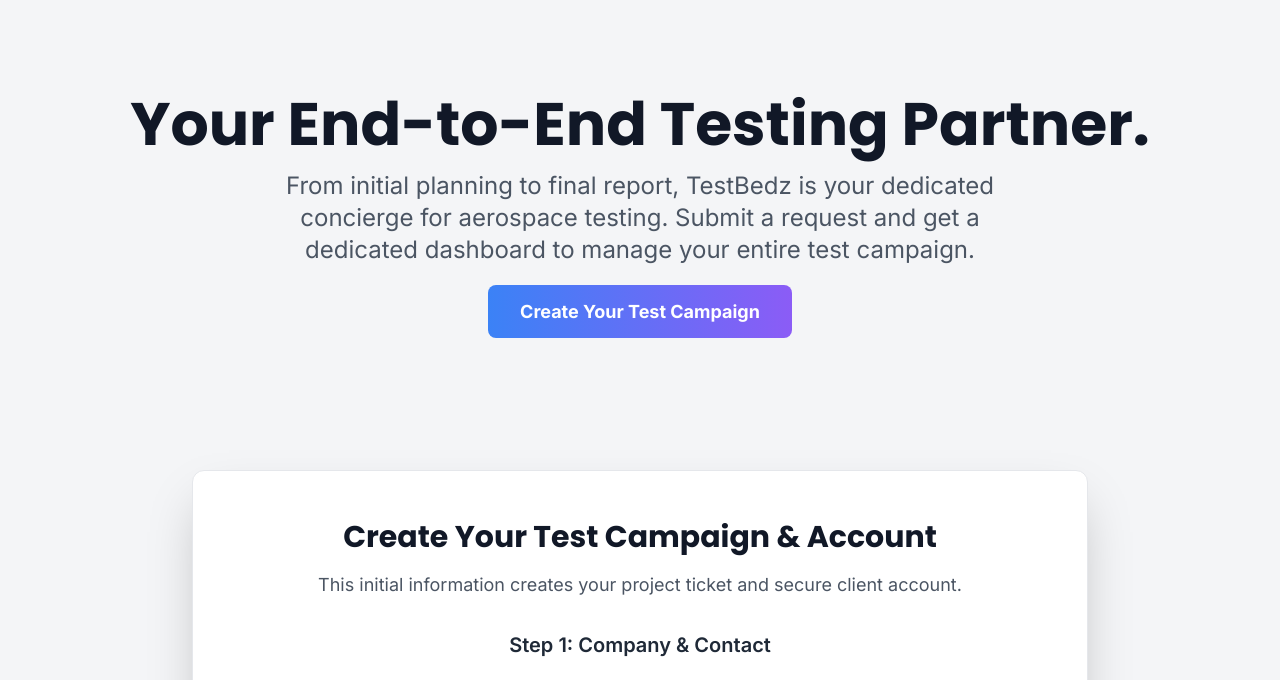
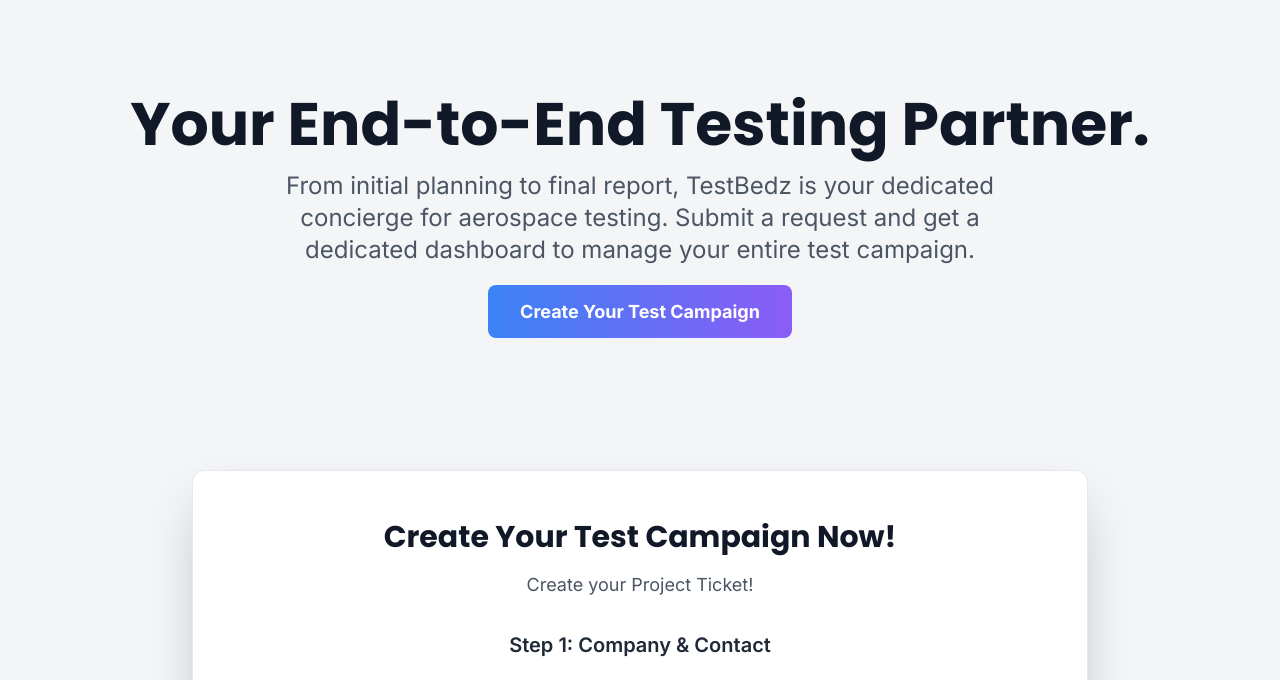
Before and after one commit to msehgal001/tb3, a plain HTML site: page index.html in a window 1280 px wide. Shown: the part 74-754 px from the top of the page. Drawn offline with nearby package versions, Linux system fonts and the light colour scheme.

Commit message:
Update index.html

```diff
--- a/index.html
+++ b/index.html
@@ -45,12 +45,12 @@
                 <section id="rfq-form" class="py-20">
                     <div class="container mx-auto px-6">
                         <div class="bg-white max-w-4xl mx-auto p-8 md:p-12 rounded-xl shadow-2xl border border-gray-200">
-                            <h2 class="font-poppins text-3xl font-bold text-center text-gray-900 mb-4">Create Your Test Campaign & Account</h2>
-                            <p class="text-lg text-center text-gray-600 mb-8">This initial information creates your project ticket and secure client account.</p>
+                            <h2 class="font-poppins text-3xl font-bold text-center text-gray-900 mb-4">Create Your Test Campaign Now!</h2>
+                            <p class="text-lg text-center text-gray-600 mb-8">Create your Project Ticket!</p>
                             <form id="signup-form">
                                 <div class="form-step active"><h3 class="font-semibold text-xl mb-6 text-center">Step 1: Company & Contact</h3><div class="space-y-6"><div><label for="CompanyName" class="block text-sm font-medium text-gray-700">Company Name</label><input type="text" name="CompanyName" required class="mt-1 block w-full border-gray-300 rounded-md shadow-sm"></div><div><label for="ContactName" class="block text-sm font-medium text-gray-700">Your Full Name</label><input type="text" name="ContactName" required class="mt-1 block w-full border-gray-300 rounded-md shadow-sm"></div><div><label for="ContactEmail" class="block text-sm font-medium text-gray-700">Contact Email</label><input type="email" name="ContactEmail" required class="mt-1 block w-full border-gray-300 rounded-md shadow-sm"></div><div><label for="ZipCode" class="block text-sm font-medium text-gray-700">Preferred Testing Area (Zip Code)</label><input type="text" name="ZipCode" required class="mt-1 block w-full border-gray-300 rounded-md shadow-sm"></div></div></div>
                                 <div class="form-step"><h3 class="font-semibold text-xl mb-6 text-center">Step 2: Project Overview</h3><div class="space-y-6"><div><label for="TestBackground" class="block text-sm font-medium text-gray-700">Test Background</label><textarea name="TestBackground" rows="3" required class="mt-1 block w-full border-gray-300 rounded-md shadow-sm" placeholder="Briefly describe your project and what you're trying to achieve."></textarea></div><div><label for="TestPurpose" class="block text-sm font-medium text-gray-700">Purpose of Test</label><textarea name="TestPurpose" rows="3" required class="mt-1 block w-full border-gray-300 rounded-md shadow-sm" placeholder="e.g., Qualification for launch, developmental testing, model correlation..."></textarea></div></div></div>
-                                <div class="form-step"><h3 class="font-semibold text-xl mb-6 text-center">Step 3: Asset & Schedule</h3><div class="space-y-6"><div class="grid grid-cols-2 gap-4"><div><label for="ArticleDimensions" class="block text-sm font-medium text-gray-700">Asset Dimensions (cm)</label><input type="text" name="ArticleDimensions" placeholder="e.g., 30x20x10" required class="mt-1 block w-full border-gray-300 rounded-md shadow-sm"></div><div><label for="ArticleWeight" class="block text-sm font-medium text-gray-700">Asset Weight (kg)</label><input type="number" name="ArticleWeight" placeholder="e.g., 5" required class="mt-1 block w-full border-gray-300 rounded-md shadow-sm"></div></div><div><label for="DesiredStartDate" class="block text-sm font-medium text-gray-700">Estimated Start Date</label><input type="date" name="DesiredStartDate" class="mt-1 block w-full border-gray-300 rounded-md shadow-sm"></div><div><label for="EstDuration" class="block text-sm font-medium text-gray-700">Estimated Duration (days)</label><input type="number" name="EstDuration" class="mt-1 block w-full border-gray-300 rounded-md shadow-sm" placeholder="e.g., 3"></div><div class="flex items-center"><input type="checkbox" id="duration-na" name="duration-na" class="h-4 w-4 text-blue-600 border-gray-300 rounded"><label for="duration-na" class="ml-2 block text-sm text-gray-900">I'm not sure / N/A</label></div></div></div>
+                                <div class="form-step"><h3 class="font-semibold text-xl mb-6 text-center">Step 3: Asset & Schedule</h3><div class="space-y-6"><div class="grid grid-cols-2 gap-4"><div><label for="ArticleDimensions" class="block text-sm font-medium text-gray-700">Asset Dimensions (cm)</label><input type="text" name="ArticleDimensions" placeholder="e.g., 30x20x10" required class="mt-1 block w-full border-gray-300 rounded-md shadow-sm"></div><div><label for="ArticleWeight" class="block text-sm font-medium text-gray-700">Asset Mass (kg)</label><input type="number" name="ArticleWeight" placeholder="e.g., 5" required class="mt-1 block w-full border-gray-300 rounded-md shadow-sm"></div></div><div><label for="DesiredStartDate" class="block text-sm font-medium text-gray-700">Estimated Start Date</label><input type="date" name="DesiredStartDate" class="mt-1 block w-full border-gray-300 rounded-md shadow-sm"></div><div><label for="EstDuration" class="block text-sm font-medium text-gray-700">Estimated Duration (days)</label><input type="number" name="EstDuration" class="mt-1 block w-full border-gray-300 rounded-md shadow-sm" placeholder="e.g., 3"></div><div class="flex items-center"><input type="checkbox" id="duration-na" name="duration-na" class="h-4 w-4 text-blue-600 border-gray-300 rounded"><label for="duration-na" class="ml-2 block text-sm text-gray-900">I'm not sure / N/A</label></div></div></div>
                                 <div class="form-step"><h3 class="font-semibold text-xl mb-6 text-center">Step 4: Create Your Secure Account</h3><div class="space-y-6"><div><label for="Username" class="block text-sm font-medium text-gray-700">Username</label><input type="text" name="Username" required class="mt-1 block w-full border-gray-300 rounded-md shadow-sm"></div><div><label for="Password" class="block text-sm font-medium text-gray-700">Password</label><input type="password" name="Password" required class="mt-1 block w-full border-gray-300 rounded-md shadow-sm"></div></div></div>
                                 <div class="mt-10 flex justify-between"><button type="button" id="prev-btn" class="bg-gray-200 text-gray-700 font-semibold px-6 py-2 rounded-lg" style="display: none;">Back</button><button type="button" id="next-btn" class="btn-primary font-semibold px-6 py-2 rounded-lg ml-auto">Next</button><button type="submit" id="submit-btn" class="btn-primary font-semibold px-6 py-2 rounded-lg ml-auto" style="display: none;">Submit & Create Account</button></div>
                             </form>
```
